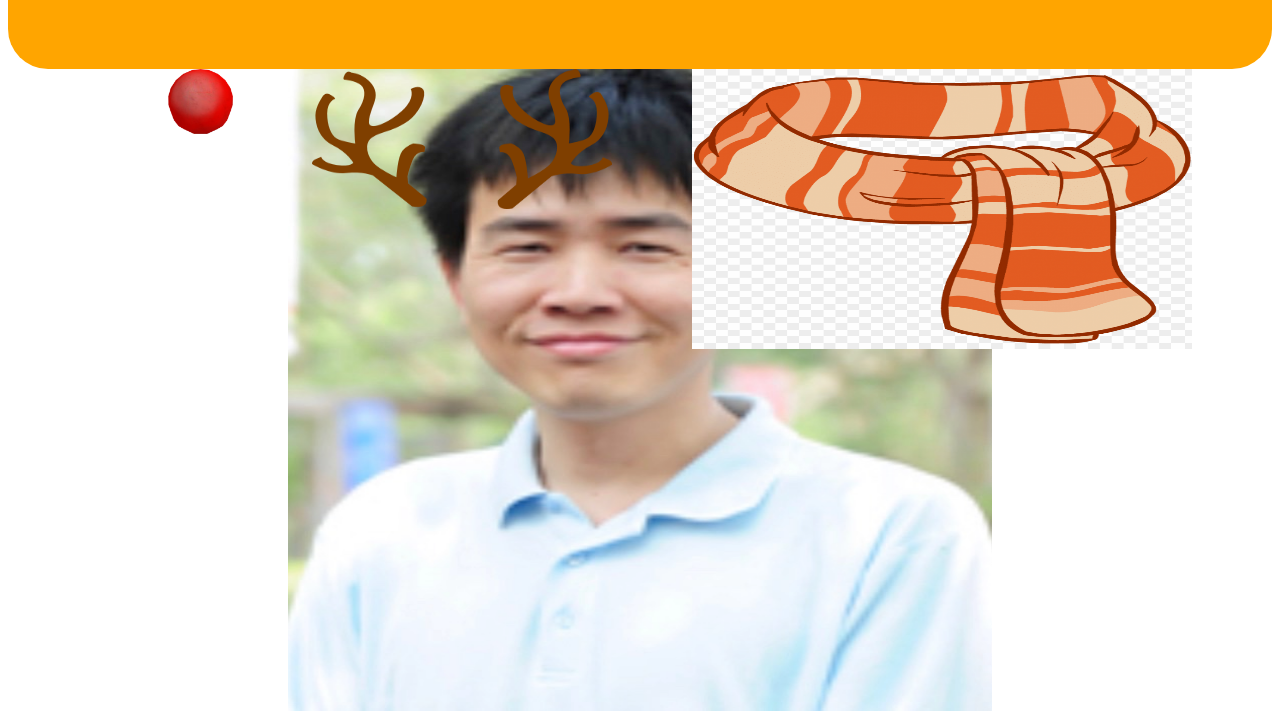
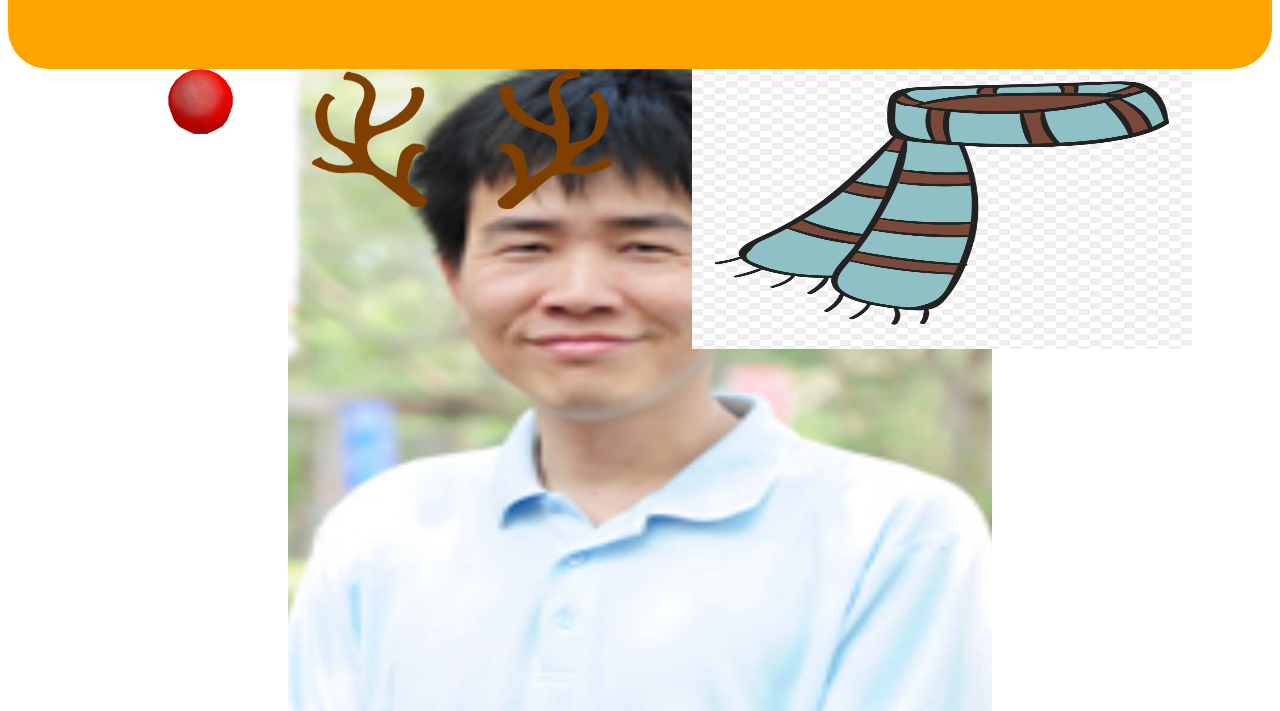
Before and after one commit to example-lai8899/Sabi2, a plain HTML site: page index.html in a window 1280 px wide. Shown: the part 89-800 px from the top of the page. Drawn offline with Linux system fonts and the light colour scheme; a web font is replaced by a local one.

Commit message:
Update index.html

```diff
--- a/index.html
+++ b/index.html
@@ -135,7 +135,7 @@
 	  <body onkeydown='getKeyAndMove(event)'>
 		<img id="image1" src="nose.png" width = "65" height = "65"/>
 		<img id="image2" src="ears.png" width = "300" height = "140"/>
-		<img id="image3" src="scarf4.png" width = "500" height = "280"/>
+		<img id="image3" src="scarf5.png" width = "500" height = "280"/>
 	</body>
     <!-- </div> -->
 </html>
```
